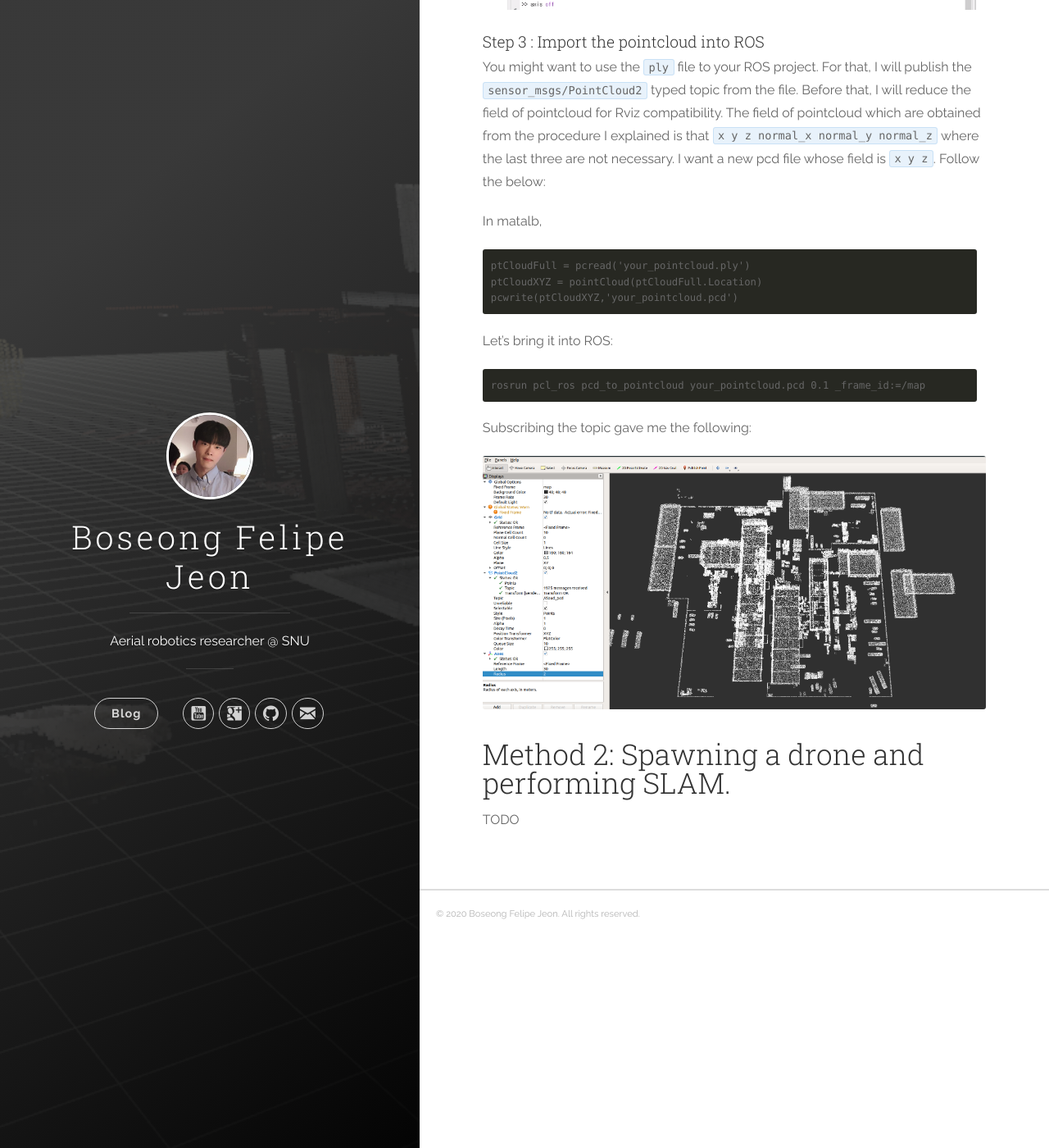
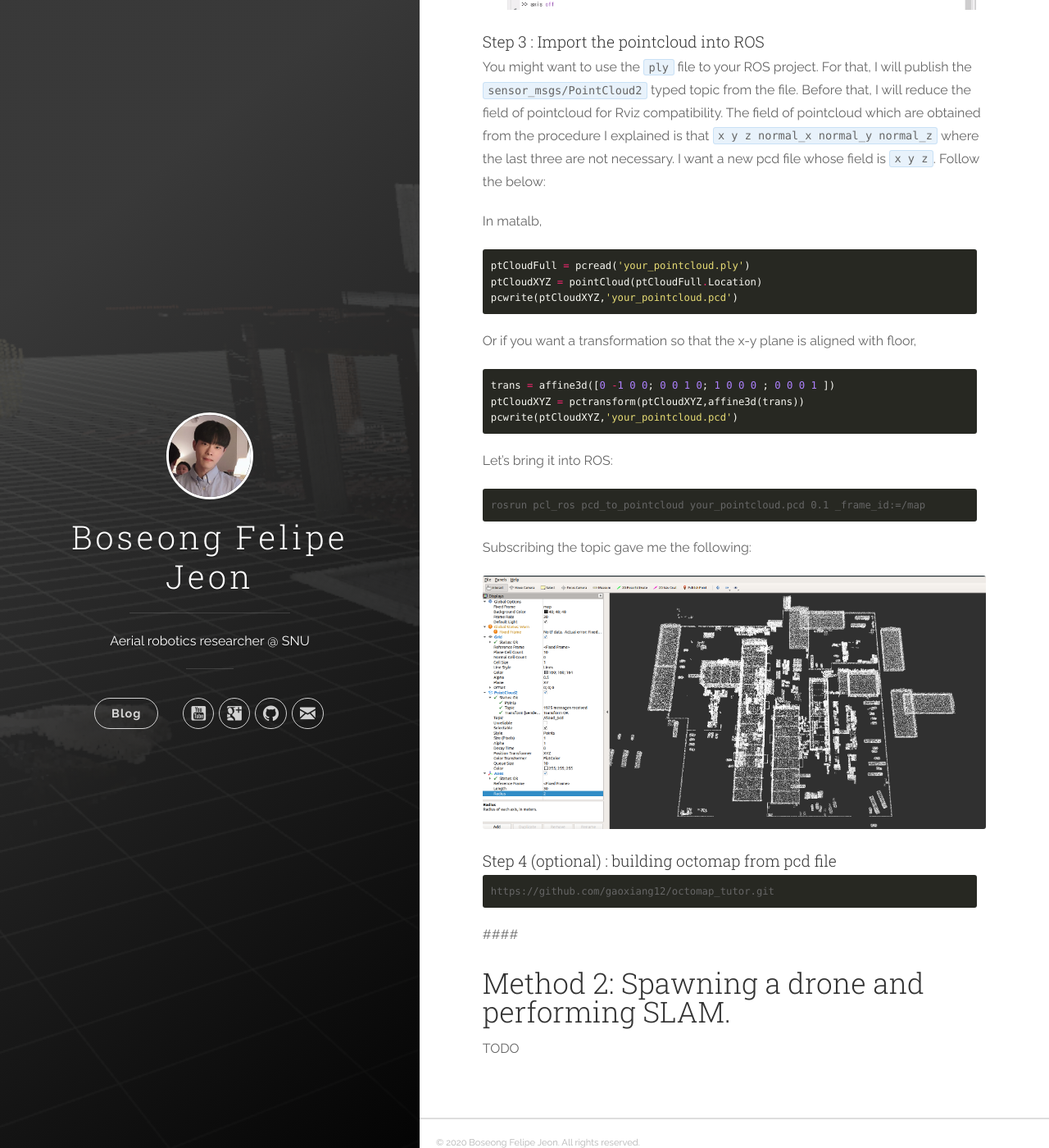
Before and after one commit to icsl-Jeon/icsl-Jeon.github.io, a Jekyll site: the page built from _posts/2020-12-09- Processing map to pointcloud.markdown, in a window 1280 px wide and 1400 px high, scrolled down 6418 px. Shown: the whole window at 82% size. Built offline with Jekyll 4.4.1, drawn with Linux system fonts in a browser that asks for light colours.

````diff
--- a/_posts/2020-12-09- Processing map to pointcloud.markdown
+++ b/_posts/2020-12-09- Processing map to pointcloud.markdown
@@ -94,9 +94,17 @@
 
 In matalb,
 
-```
+```matlab
 ptCloudFull = pcread('your_pointcloud.ply')
 ptCloudXYZ = pointCloud(ptCloudFull.Location)
+pcwrite(ptCloudXYZ,'your_pointcloud.pcd')
+```
+
+Or if you want a transformation so that the x-y plane is aligned with floor,
+
+```matlab
+trans = affine3d([0 -1 0 0; 0 0 1 0; 1 0 0 0 ; 0 0 0 1 ])
+ptCloudXYZ = pctransform(ptCloudXYZ,affine3d(trans))
 pcwrite(ptCloudXYZ,'your_pointcloud.pcd')
 ```
 
@@ -110,6 +118,16 @@
 
 ![image tooltip here](/images/ch3/pcl_ros.png){: width="100%" height="100%" }
 
+#### Step 4 (optional) : building octomap from pcd file
+
+```
+https://github.com/gaoxiang12/octomap_tutor.git
+```
+
+
+
+####
+
 
 
 
````
